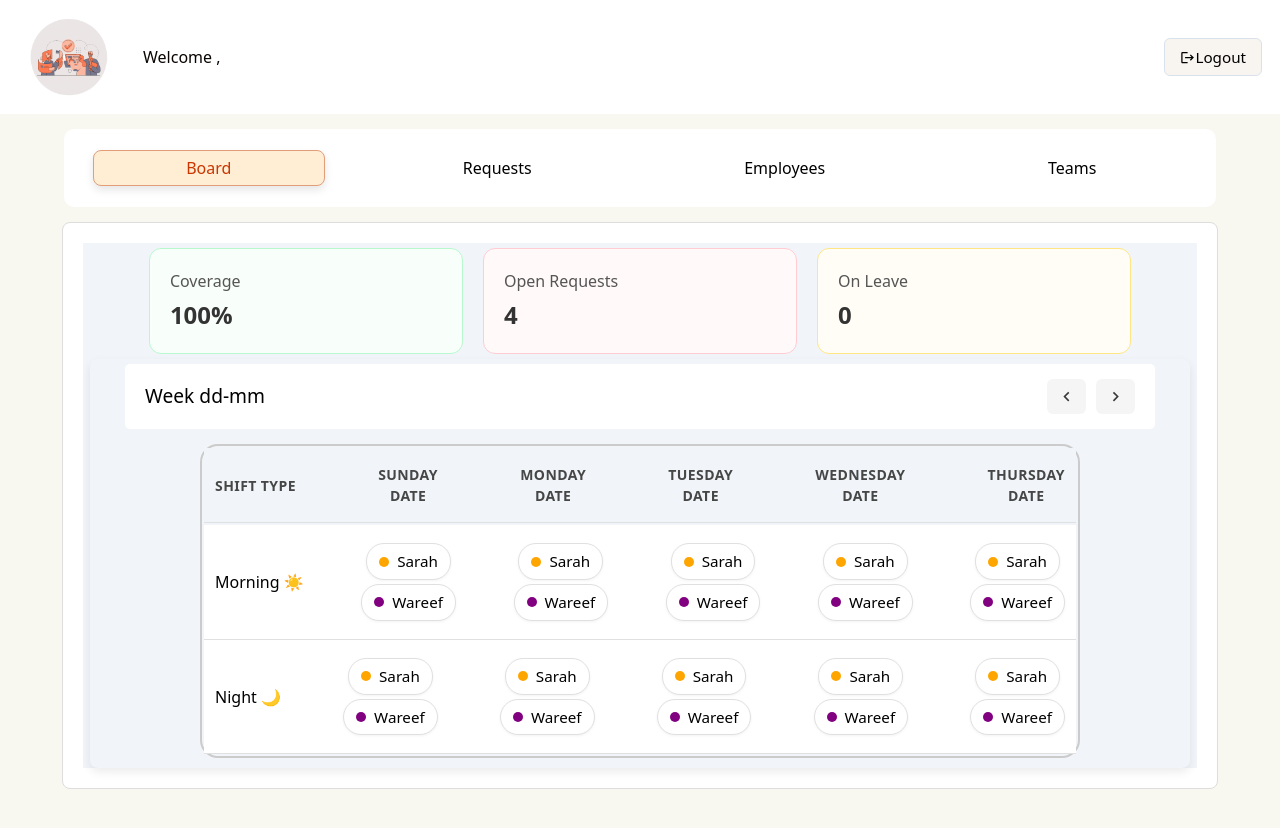
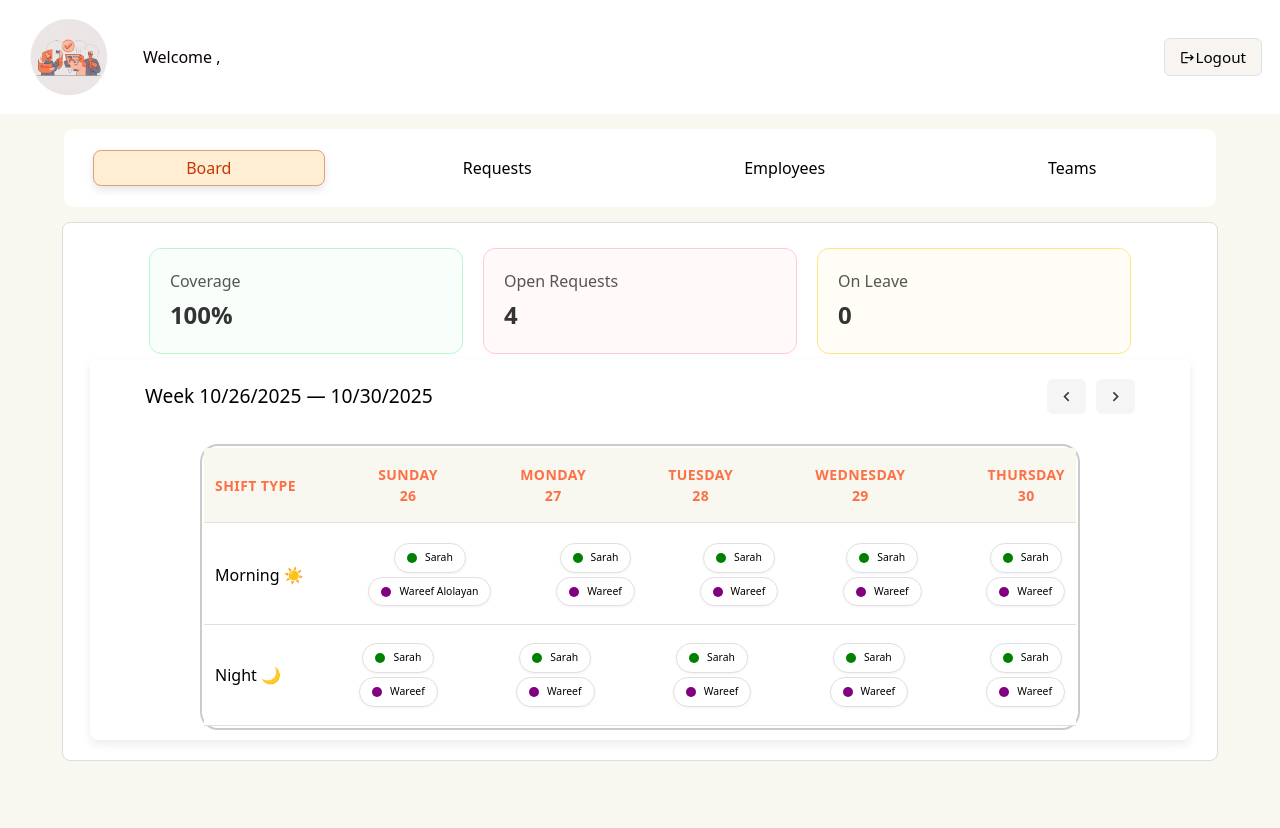
Before and after one commit to wareefAlolayan/wassel-frontend, a React (Vite) app: page /manager/1 in a window 1280 px wide. Shown: the top 828 px of the page. Built offline with nearby package versions, Linux system fonts and the light colour scheme; no server answers.

Commit message:
switching between weeks

```diff
--- a/package.json
+++ b/package.json
@@ -12,6 +12,7 @@
   "dependencies": {
     "axios": "^1.12.2",
     "react": "^19.1.1",
+    "react-datetime": "^3.3.1",
     "react-dom": "^19.1.1",
     "react-icons": "^5.5.0",
     "react-router": "^7.9.4"
--- a/src/components/Manager/Shifts/ShiftBoard.css
+++ b/src/components/Manager/Shifts/ShiftBoard.css
@@ -3,13 +3,11 @@
     flex-direction: column;
     align-items: center;
     justify-content: center;
-    background-color: #F1F5F9;
 }
 
 .shift-board-container {
     max-width: 1100px;
     width: 100%;
-    background-color:#F1F5F9;
     border-radius: 8px;
     box-shadow: 0 4px 10px rgba(0, 0, 0, 0.08);
     display: flex;
@@ -65,8 +63,8 @@ table{
     border-radius:18px;
 }
 .shifts-table thead tr {
-    background-color: #F1F5F9;
-    color: #464646;
+    background-color:#F8F7F0;
+    color: #FD7046;
     font-size: 14px;
     text-transform: uppercase;
     letter-spacing: 0.03em;
@@ -106,7 +104,7 @@ table{
     border-radius: 18px;
     background-color: #fff;
     box-shadow: 0 1px 3px rgba(0, 0, 0, 0.05);
-    font-size: 0.95rem;
+    font-size: 0.65rem;
     font-weight: 500;
     text-align: left;
     width: fit-content;
--- a/src/components/Manager/Shifts/ShiftBoard.jsx
+++ b/src/components/Manager/Shifts/ShiftBoard.jsx
@@ -1,8 +1,62 @@
 import React from 'react'
 import { MdNavigateBefore, MdNavigateNext } from "react-icons/md"
 import './ShiftBoard.css'
+import { useState, useEffect } from 'react'
 
 function ShiftBoard() {
+    const today = new Date() //ref reactgo Fri Oct 31 2025 17:09:20 GMT+0300 (Arabian Standard Time
+    const thisWeekFirstDay = getFirstDayOfWeek(today)
+    const [firstDay, setFirstDay] = useState(thisWeekFirstDay)
+    const [weekDays, setWeekDays] = useState({})
+    // const todayDate = today.toLocaleDateString() //ref medium  10/31/2025
+    // const todayCode = today.getDay() // 0-6
+    // console.log(today)
+    // console.log(todayDate)
+    // console.log(todayCode)
+
+    function getFirstDayOfWeek(today) {
+        const dayIndex = today.getDay()  // 0=Sun 6=Sat
+        const firstDay = new Date(today) //create copy of today
+        firstDay.setDate(today.getDate() - dayIndex) // go back to sunday
+        return firstDay
+    }
+    console.log('first day ' + firstDay)
+
+    function createWeekDict(firstDay) {
+        const week = {}
+        for (let i = 0; i < 7; i++) {
+            const d = new Date(firstDay)
+            d.setDate(firstDay.getDate() + i)
+            week[i] = {
+                code: i,// 0–6
+                dayDate: d.getDate(),  // 31
+                fullDate: d.toLocaleDateString()
+            }
+        }
+        return week
+    }
+
+
+    function goPrevWeek() {
+        const d = new Date(firstDay)
+        d.setDate(d.getDate() - 7)
+        setFirstDay(d)
+    }
+    function goNextWeek() {
+        const d = new Date(firstDay)
+        d.setDate(d.getDate() + 7)
+        setFirstDay(d)
+    }
+
+
+    useEffect(() => {
+        setWeekDays(createWeekDict(firstDay))
+    }, [firstDay])
+
+
+    const dayNames = ['Sunday', 'Monday', 'Tuesday', 'Wednesday', 'Thursday']
+    const fiveDayCodes = [0, 1, 2, 3, 4]
+
     return (
         <div className='board-body'>
             <div className='info'>
@@ -21,10 +75,11 @@ function ShiftBoard() {
             </div>
             <div className='shift-board-container'>
                 <div className='board-nav'>
-                    Week dd-mm
+                    {/* ? from stackoverflow */}
+                    Week {weekDays[0]?.fullDate} — {weekDays[4]?.fullDate}
                     <div className='week-nav'>
-                        <button className='nav-btn'> <MdNavigateBefore /> </button>
-                        <button className='nav-btn'> <MdNavigateNext /> </button>
+                        <button className='nav-btn' onClick={goPrevWeek}> <MdNavigateBefore /> </button>
+                        <button className='nav-btn' onClick={goNextWeek}> <MdNavigateNext /> </button>
                     </div>
 
                 </div>
@@ -33,11 +88,12 @@ function ShiftBoard() {
                         <thead>
                             <tr>
                                 <th>Shift type</th>
-                            <th><div>Sunday</div><div>date</div></th>
-                            <th><div>Monday</div><div>date</div></th>
-                            <th><div>Tuesday</div><div>date</div></th>
-                            <th><div>Wednesday</div><div>date</div></th>
-                            <th><div>Thursday</div><div>date</div></th>
+                                {fiveDayCodes.map(c => (
+                                    <th key={c}>
+                                        <div>{dayNames[c]}</div>
+                                        <div>{weekDays[c]?.dayDate}</div>
+                                    </th>
+                                ))}
                             </tr>
                         </thead>
                         <tbody>
@@ -45,7 +101,17 @@ function ShiftBoard() {
                                 <td>Morning ☀️</td>
                                 <td>
                                     <div className="employee-chip">
-                                    <div className="status-dot" style={{ backgroundColor: 'orange' }}></div>  Sarah
+                                        <div className="status-dot" style={{ backgroundColor: 'green' }}></div>  Sarah
+                                    </div>
+
+                                    <div className="employee-chip">
+                                        <div className="status-dot" style={{ backgroundColor: 'purple' }}></div> Wareef Alolayan
+                                    </div>
+                                </td>
+
+                                <td>
+                                    <div className="employee-chip">
+                                        <div className="status-dot" style={{ backgroundColor: 'green' }}></div>  Sarah
                                     </div>
 
                                     <div className="employee-chip">
@@ -55,7 +121,7 @@ function ShiftBoard() {
 
                                 <td>
                                     <div className="employee-chip">
-                                    <div className="status-dot" style={{ backgroundColor: 'orange' }}></div>  Sarah
+                                        <div className="status-dot" style={{ backgroundColor: 'green' }}></div>  Sarah
                                     </div>
 
                                     <div className="employee-chip">
@@ -65,7 +131,7 @@ function ShiftBoard() {
 
                                 <td>
                                     <div className="employee-chip">
-                                    <div className="status-dot" style={{ backgroundColor: 'orange' }}></div>  Sarah
+                                        <div className="status-dot" style={{ backgroundColor: 'green' }}></div>  Sarah
                                     </div>
 
                                     <div className="employee-chip">
@@ -75,17 +141,7 @@ function ShiftBoard() {
 
                                 <td>
                                     <div className="employee-chip">
-                                    <div className="status-dot" style={{ backgroundColor: 'orange' }}></div>  Sarah
-                                </div>
-
-                                <div className="employee-chip">
-                                    <div className="status-dot" style={{ backgroundColor: 'purple' }}></div> Wareef
-                                </div>
-                            </td>
-
-                            <td>
-                                <div className="employee-chip">
-                                    <div className="status-dot" style={{ backgroundColor: 'orange' }}></div>  Sarah
+                                        <div className="status-dot" style={{ backgroundColor: 'green' }}></div>  Sarah
                                     </div>
 
                                     <div className="employee-chip">
@@ -98,7 +154,7 @@ function ShiftBoard() {
 
                                 <td>
                                     <div className="employee-chip">
-                                    <div className="status-dot" style={{ backgroundColor: 'orange' }}></div>  Sarah
+                                        <div className="status-dot" style={{ backgroundColor: 'green' }}></div>  Sarah
                                     </div>
 
                                     <div className="employee-chip">
@@ -108,7 +164,7 @@ function ShiftBoard() {
 
                                 <td>
                                     <div className="employee-chip">
-                                    <div className="status-dot" style={{ backgroundColor: 'orange' }}></div>  Sarah
+                                        <div className="status-dot" style={{ backgroundColor: 'green' }}></div>  Sarah
                                     </div>
 
                                     <div className="employee-chip">
@@ -118,7 +174,7 @@ function ShiftBoard() {
 
                                 <td>
                                     <div className="employee-chip">
-                                    <div className="status-dot" style={{ backgroundColor: 'orange' }}></div>  Sarah
+                                        <div className="status-dot" style={{ backgroundColor: 'green' }}></div>  Sarah
                                     </div>
 
                                     <div className="employee-chip">
@@ -128,7 +184,7 @@ function ShiftBoard() {
 
                                 <td>
                                     <div className="employee-chip">
-                                    <div className="status-dot" style={{ backgroundColor: 'orange' }}></div>  Sarah
+                                        <div className="status-dot" style={{ backgroundColor: 'green' }}></div>  Sarah
                                     </div>
 
                                     <div className="employee-chip">
@@ -137,7 +193,7 @@ function ShiftBoard() {
                                 </td>
                                 <td>
                                     <div className="employee-chip">
-                                    <div className="status-dot" style={{ backgroundColor: 'orange' }}></div>  Sarah
+                                        <div className="status-dot" style={{ backgroundColor: 'green' }}></div>  Sarah
                                     </div>
 
                                     <div className="employee-chip">
@@ -149,7 +205,6 @@ function ShiftBoard() {
 
 
                     </table>
-
                 </div>
             </div>
         </div>
```
Also changed, not shown: 1 other file (tests, documents, lock files or other folders). Lines whose indentation alone changed are shown as unchanged.
